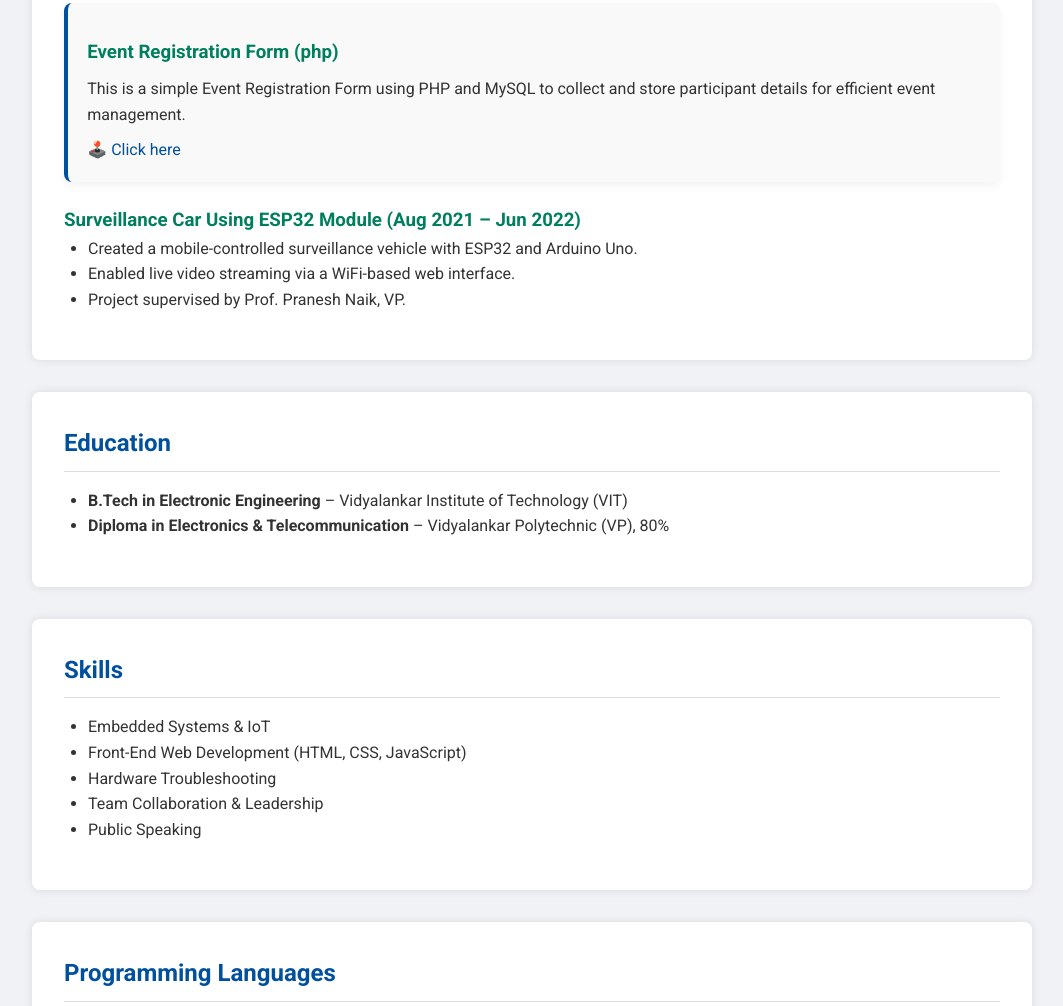
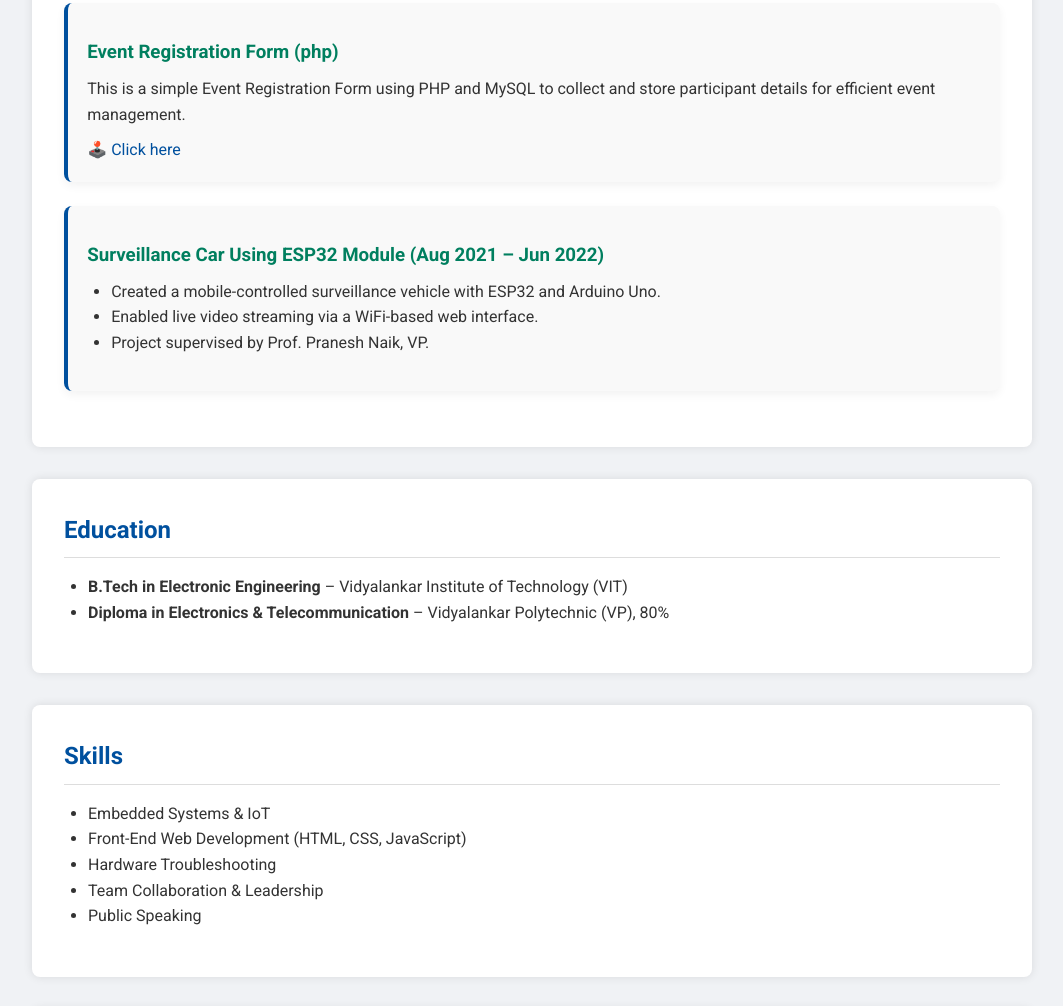
Before and after one commit to Lathish9/Lathish-Resume, a plain HTML site: page index.html in a window 1280 px wide. Shown: the part 1254-2260 px from the top of the page, without its empty margins (108-1171 px from the left). Drawn offline with Linux system fonts and the light colour scheme.

Commit message:
first commit

```diff
--- a/index.html
+++ b/index.html
@@ -129,12 +129,14 @@
       <a href="http://event-registration.lovestoblog.com/?i=2" target="_blank">🕹️ Click here</a>
     </div>
 
+    <div class="project-card">
     <h3>Surveillance Car Using ESP32 Module (Aug 2021 – Jun 2022)</h3>
     <ul>
       <li>Created a mobile-controlled surveillance vehicle with ESP32 and Arduino Uno.</li>
       <li>Enabled live video streaming via a WiFi-based web interface.</li>
       <li>Project supervised by Prof. Pranesh Naik, VP.</li>
     </ul>
+    </div>
   </section>
 
   <section class="section">
```
